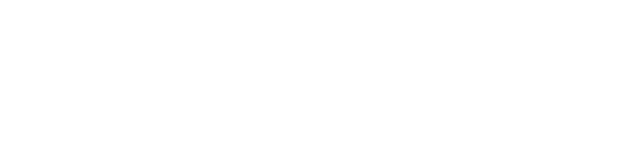
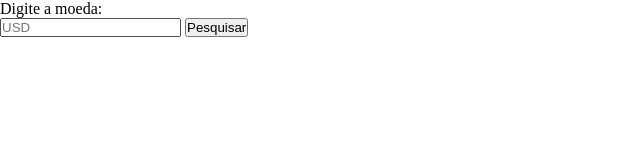
Before and after one commit to GabrielSilper/sd-027-a-exerc-casa-de-cambio, a website built with Vite: page index.html in a window 1280 px wide. Shown: the whole page, without its empty margins (0-640 px from the left). Built offline with nearby package versions, Linux system fonts and the light colour scheme.

Commit message:
Parte 2 ok

```diff
--- a/index.html
+++ b/index.html
@@ -7,6 +7,15 @@
     <title>Casa de Câmbio</title>
 </head>
 <body>
+    <h1 id="title"></h1>
+    <label for="coint-input">
+        <p>Digite a moeda:</p>
+        <input type="text" name="" id="coint-input" placeholder="USD">
+    </label>
+    <button id="btn-pesquisar">Pesquisar</button>
+    <section id="coin-list-container">
+        <ul id="coin-list"></ul>
+    </section>
     <script src="./src/script.js" type="module"></script>
 </body>
 </html>
--- a/src/script.js
+++ b/src/script.js
@@ -0,0 +1 @@
+import './style.css';
--- /dev/null
+++ b/src/style.css
@@ -0,0 +1,5 @@
+*{
+    margin: 0;
+    padding: 0;
+    box-sizing: border-box;
+}
```
Also changed, not shown: README.md.
